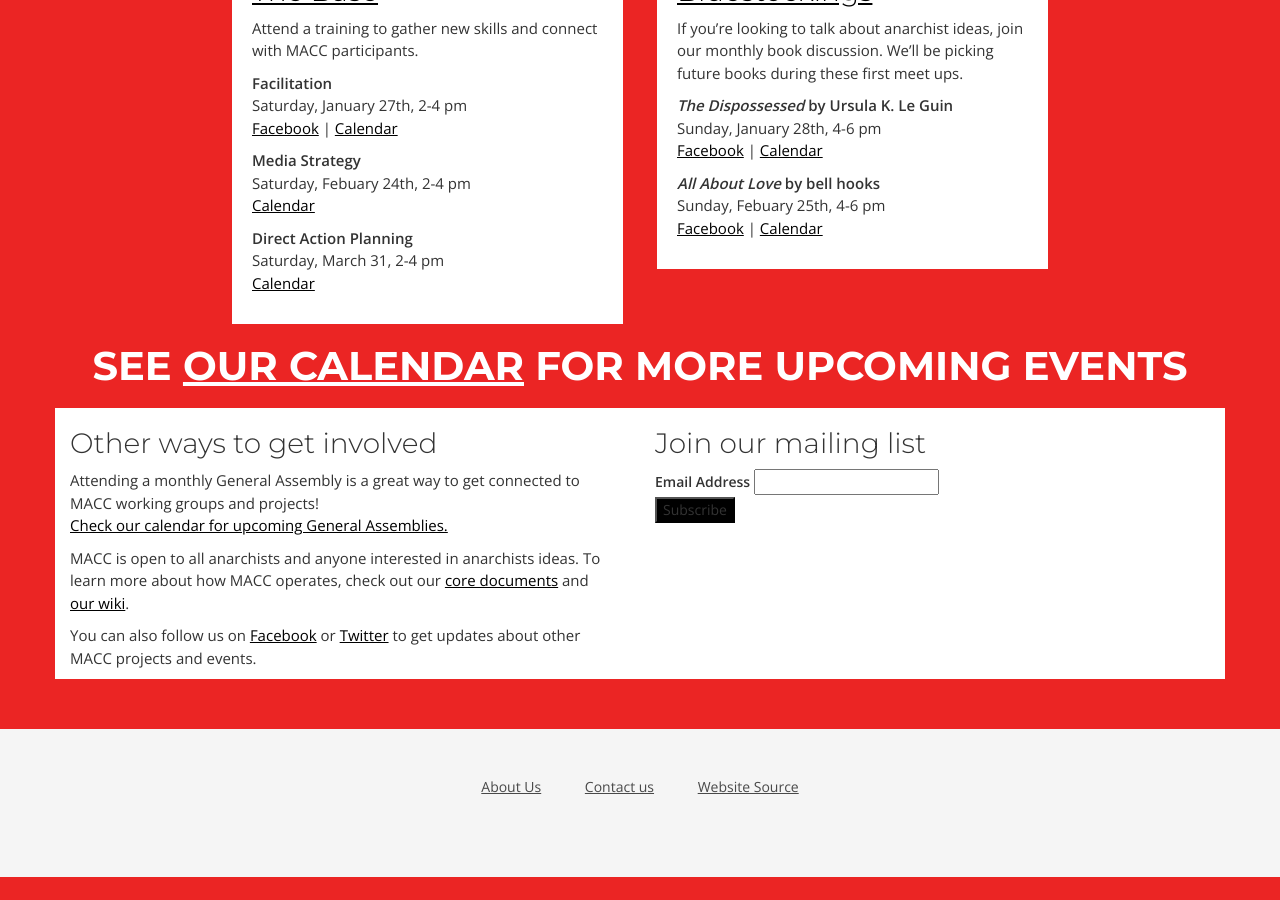
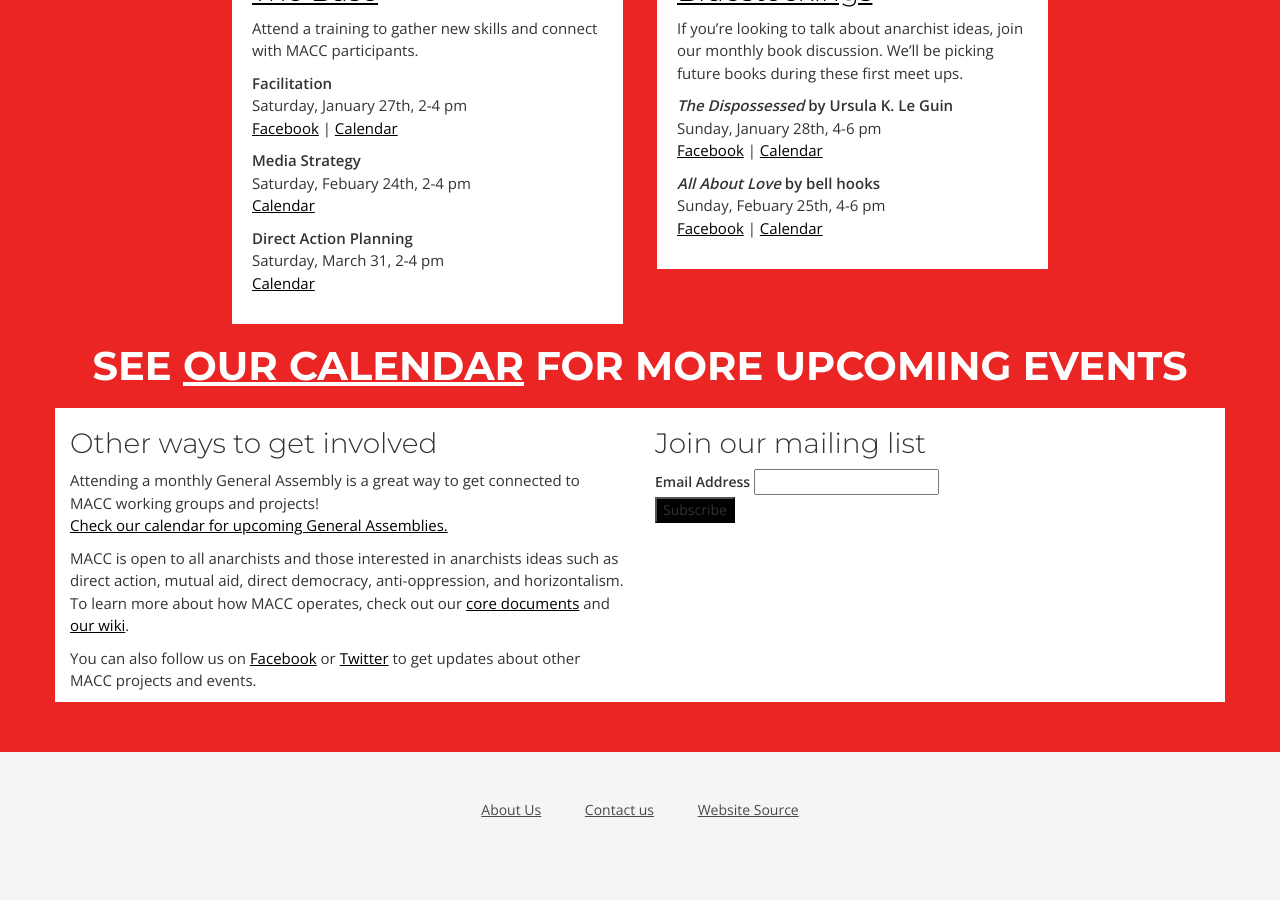
Before and after one commit to MACCNYC/maccnyc.github.io, a Jekyll site: the page built from join.html, in a window 1280 px wide and 900 px high, scrolled down 631 px. Built offline with Jekyll 4.4.1, drawn with Linux system fonts in a browser that asks for light colours; some web fonts are replaced; comment, search, counter and statistics services are not loaded; before the commit the page ends 1508 px from its top, so only the background shows below that.

Commit message:
list 'anarchists ideas'

```diff
--- a/join.html
+++ b/join.html
@@ -176,7 +176,8 @@ layout: page
       </p>
 
       <p>
-        MACC is open to all anarchists and anyone interested in anarchists ideas.
+        MACC is open to all anarchists and those interested in anarchists ideas such as
+        direct action, mutual aid, direct democracy, anti-oppression, and horizontalism.
         To learn more about how MACC operates, check out our
         <a href="/docs">core documents</a> and
         <a href="https://wiki.macc.nyc">our wiki</a>.
```
